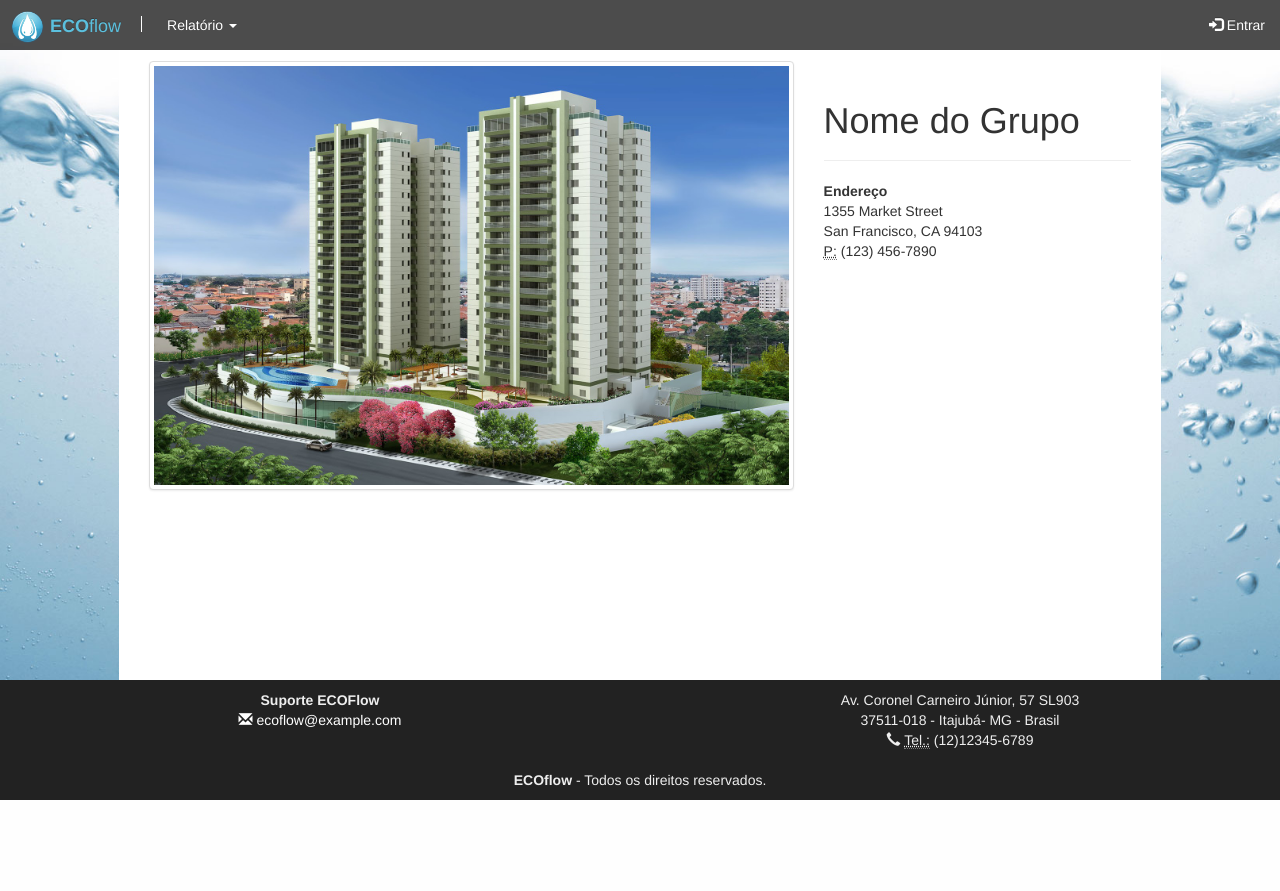
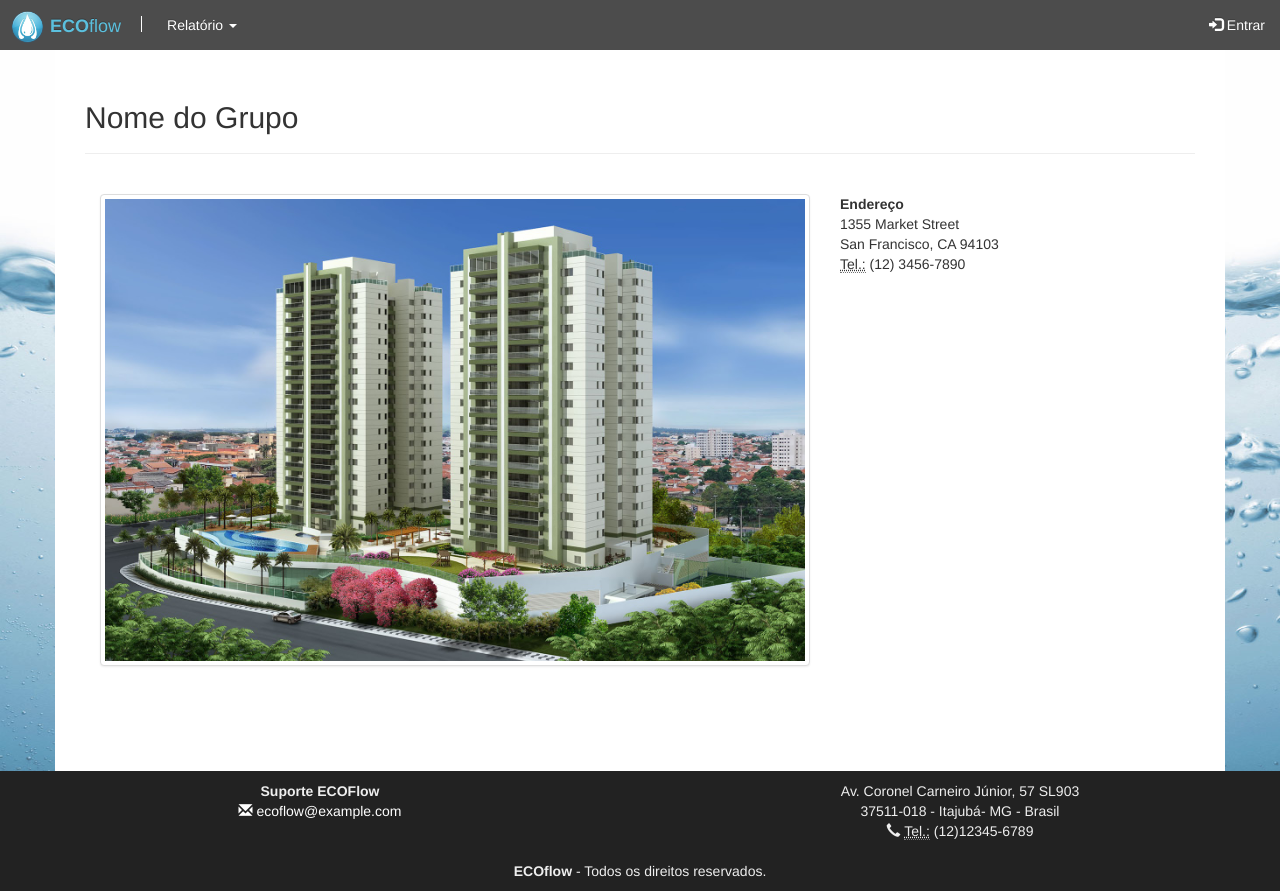
Before and after one commit to hivo-machado/ecoflow1, a PHP site: page /home/home.php in a window 1280 px wide. Before the commit the page ends 800 px from the top, so only its background shows below. Run offline with PHP 8.4, Linux system fonts and the light colour scheme; data that the repository does not hold is empty.

Commit message:
Mudança na  pagina Home
Interface home inicial

```diff
--- a/css/estilo.css
+++ b/css/estilo.css
@@ -40,10 +40,11 @@ footer{
 	background-color: #222;
 }
 
+
 @media(max-width: 768px){
 	#conteudo{
 		margin: 0px;
-		padding: 60px 0px 205px 0px;
+		padding: 60px 5px 205px 5px;
 	}
 }
 
@@ -120,8 +121,7 @@ a.email-rodape:hover, a.email-rodape:active{
 /*--------------------------------Grafico--------------------------------*/
 
 .marge-grafico{
-	margin-top: 10px;
-	margin-bottom: 10px;
+	margin-top: 15px;
 }
 
 /*--------------------------------Imprimir--------------------------------*/
@@ -132,4 +132,10 @@ a.email-rodape:hover, a.email-rodape:active{
     }
 }
 
+/*--------------------------------Home--------------------------------*/
+
+#grupo{
+	margin: 20px 0px 20px 0px;
+}
+
 /*========================================= Tipografia =========================================*/
--- a/footer.php
+++ b/footer.php
@@ -1,4 +1,3 @@
-			</div><!--Fecha div col-sm-10 -->
 		</div><!--Fecha div container-fluid-->
 
 		<footer>
--- a/header.php
+++ b/header.php
@@ -45,7 +45,7 @@
 		        <span class="icon-bar"></span>
 		      </button>
 
-		      <a href="../index.php" class="navbar-brand">
+		      <a href="../home/home.php" class="navbar-brand">
 		      	<div id="barnav-link">
 		      		<img alt="Brand" src="../img/ECOFlow.ico" id="imgbrand">
 		      		<strong>ECO</strong>flow
@@ -115,5 +115,4 @@
 		</div>
 	</nav>
 
-	<div class="container-fluid">
-		<div class="col-sm-10 col-sm-offset-1 col-xs-12 col-xs-offset-0" id="conteudo">
+	<div class="container" id="conteudo">
--- a/home/home.php
+++ b/home/home.php
@@ -28,39 +28,31 @@
 </div>
 
 <div class="row">
-
-	<div class="col-sm-8 col-xs-12">
-		<img src="../img/predio1.jpg" alt="Nome do Empredimento" class="img-responsive img-thumbnail">
-	</div>
-
-	<div class="col-sm-4 col-xs-12">
-
-		<div class="row">
 	<div class="col-sm-12 col-xs-12">
 		<div class="page-header">
-				  <h1>Nome do Grupo</h1>
+		  <h2>Nome do Grupo</h2>
 		</div>
 	</div>
 </div>
 
-		<div class="row">
-			<div class="col-sm-12 col-xs-12">
+<div class="row" id="grupo">
+
+	<div class="col-sm-8 col-xs-7">
+	<a href="../relatorio/graficoMes.php">
+		<img src="../img/predio1.jpg" alt="Nome do Empredimento" class="img-responsive img-thumbnail">
+	</a>
+
+	</div>
+
+	<div class="col-sm-4 col-xs-5">
 		<address>
 			<strong>Endereço</strong><br>
 			1355 Market Street<br>
 			San Francisco, CA 94103<br>
-				  <abbr title="Phone">P:</abbr> (123) 456-7890
+			<abbr title="Telefone">Tel.:</abbr> (12) 3456-7890
 		</address>
-			</div>
 	</div>
 
 </div>
-</div>
-
-<div class="row">
-	<div class="col-sm-12 col-xs-12">
-
-	</div>
-</div>
 
 <?php include_once("../footer.php") ?>
```
Lines whose indentation alone changed are shown as unchanged.
